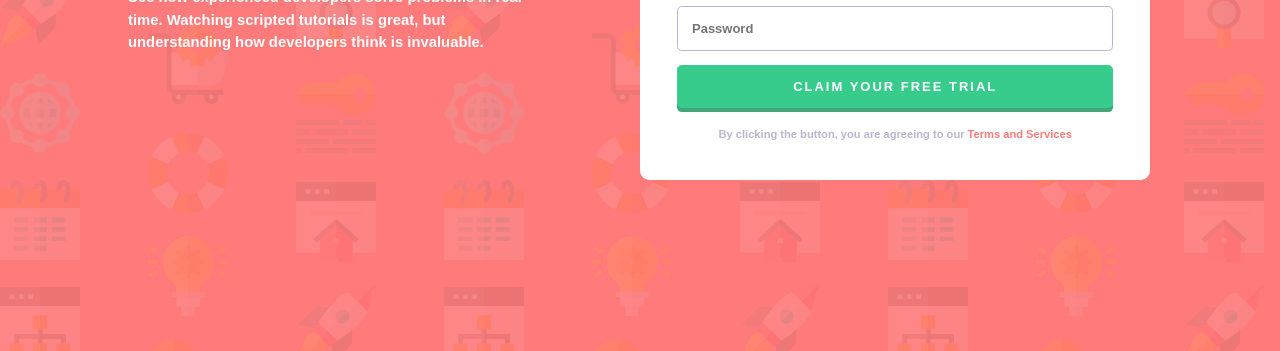
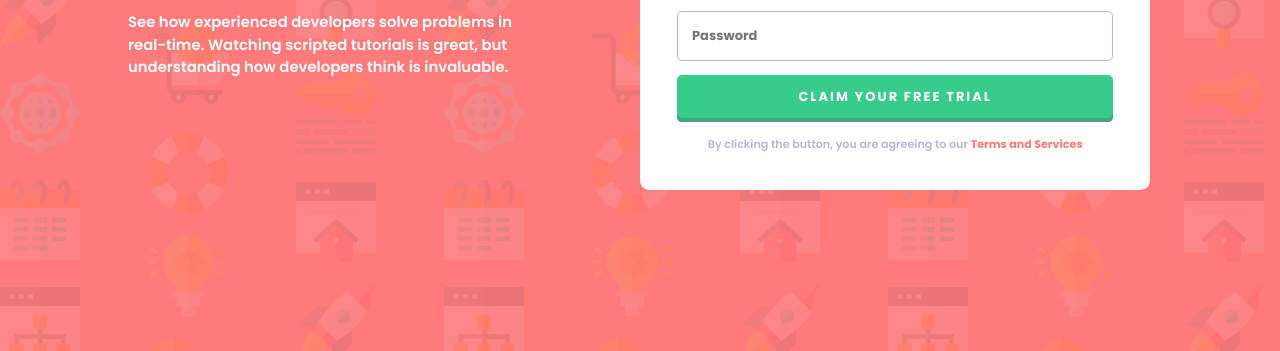
Before and after one commit to Usamaumar118/intro-signup, a plain HTML site: page index.html in a window 1280 px wide. Shown: the part 449-800 px from the top of the page. Drawn offline with nearby package versions, Linux system fonts and the light colour scheme; files that its build step writes are made by us from their sources.

Commit message:
change font family

```diff
--- a/style.scss
+++ b/style.scss
@@ -18,7 +18,7 @@
 
 html{
     font-size: 62.5%;
-    font-family: 'raleway', sans-serif;
+    font-family: 'poppins', sans-serif;
     box-sizing: border-box;
 
 
```
